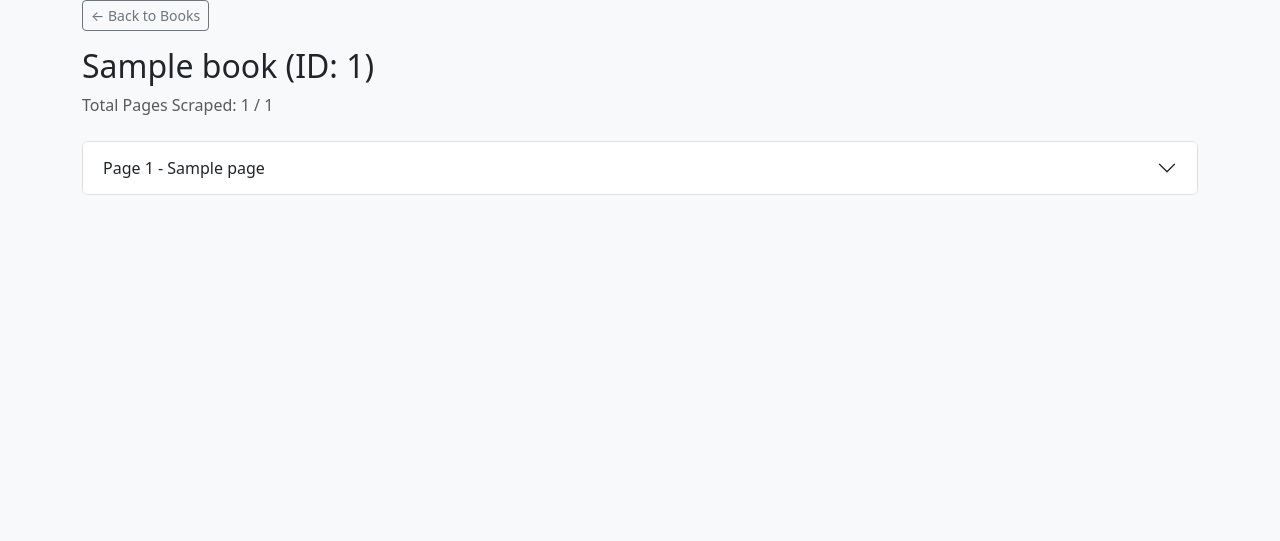
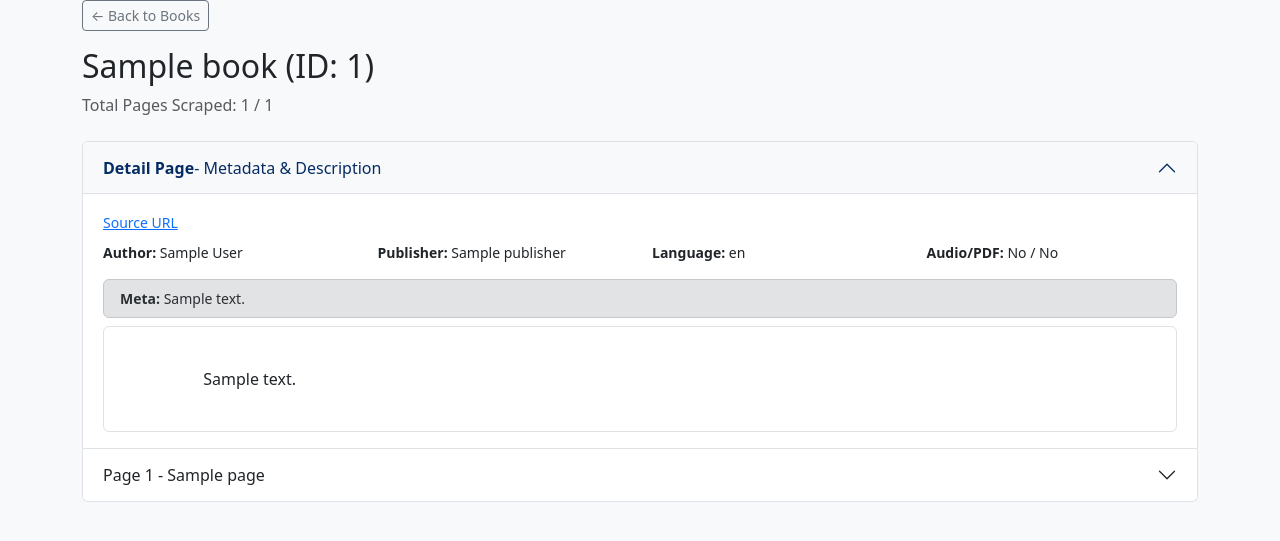
Before and after one commit to 1shabbirhussain/ai-content-pipeline, a FastAPI app: template app/templates/user/pages.html in a window 1280 px wide. Shown: the top 541 px of the page. Run offline with FastAPI, Linux system fonts and the light colour scheme; the template is opened without the code that fills it: most values are stand-ins (such as "Sample title", 1, 10 or a date in 2020).

Commit message:
UI: Add detail page to the Pages view

```diff
--- a/app/templates/user/pages.html
+++ b/app/templates/user/pages.html
@@ -10,6 +10,35 @@
 </div>
 
 <div class="accordion" id="pagesAccordion">
+    {% if book.detail_text %}
+    <div class="accordion-item">
+        <h2 class="accordion-header" id="headingDetail">
+            <button class="accordion-button bg-light font-weight-bold" type="button" data-bs-toggle="collapse" data-bs-target="#collapseDetail" aria-expanded="true">
+                <strong>Detail Page</strong> - Metadata & Description
+            </button>
+        </h2>
+        <div id="collapseDetail" class="accordion-collapse collapse show" data-bs-parent="#pagesAccordion">
+            <div class="accordion-body">
+                <div class="mb-2">
+                    <a href="{{ book.detail_url }}" target="_blank" class="small">Source URL</a>
+                </div>
+                <div class="row mb-3 small">
+                    <div class="col-md-3"><strong>Author:</strong> {{ book.author or 'N/A' }}</div>
+                    <div class="col-md-3"><strong>Publisher:</strong> {{ book.publisher or 'N/A' }}</div>
+                    <div class="col-md-3"><strong>Language:</strong> {{ book.language or 'N/A' }}</div>
+                    <div class="col-md-3"><strong>Audio/PDF:</strong> {{ 'Yes' if book.has_audio else 'No' }} / {{ 'Yes' if book.has_pdf else 'No' }}</div>
+                </div>
+                {% if book.detail_meta_description %}
+                <div class="alert alert-secondary small py-2 mb-2"><strong>Meta:</strong> {{ book.detail_meta_description }}</div>
+                {% endif %}
+                <div class="bg-white p-3 border rounded" style="max-height: 400px; overflow-y: auto; white-space: pre-wrap;">
+                    {{ book.detail_text }}
+                </div>
+            </div>
+        </div>
+    </div>
+    {% endif %}
+
     {% for page in pages %}
     <div class="accordion-item">
         <h2 class="accordion-header" id="heading{{ page.id }}">
```
